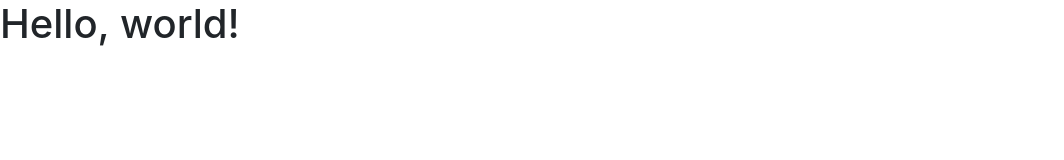
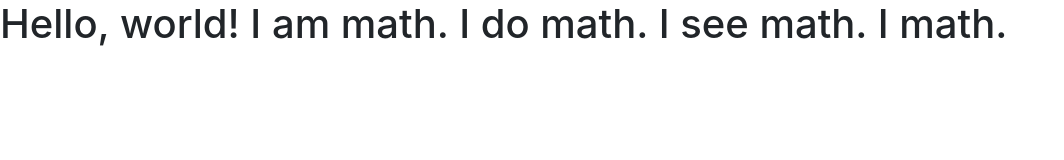
Before and after one commit to zijian-li/zijian-li.github.io, a plain HTML site: page index.html in a window 1280 px wide. Shown: the whole page, without its empty margins (0-1064 px from the left). Drawn offline with nearby package versions, Linux system fonts and the light colour scheme.

Commit message:
Described who I am.

```diff
--- a/index.html
+++ b/index.html
@@ -11,7 +11,7 @@
     <title>Hello, world!</title>
   </head>
   <body>
-    <h1>Hello, world!</h1>
+    <h1>Hello, world! I am math. I do math. I see math. I math.</h1>
 
     <!-- Optional JavaScript -->
     <!-- jQuery first, then Popper.js, then Bootstrap JS -->
```
